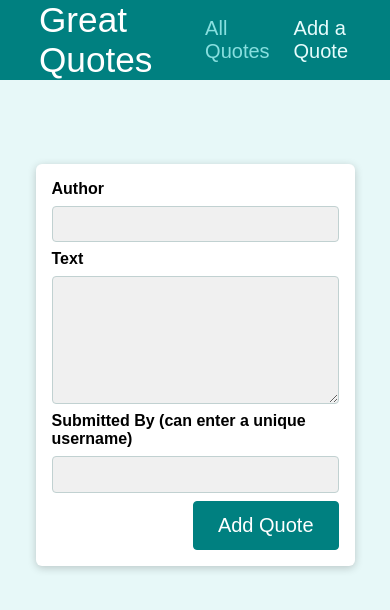
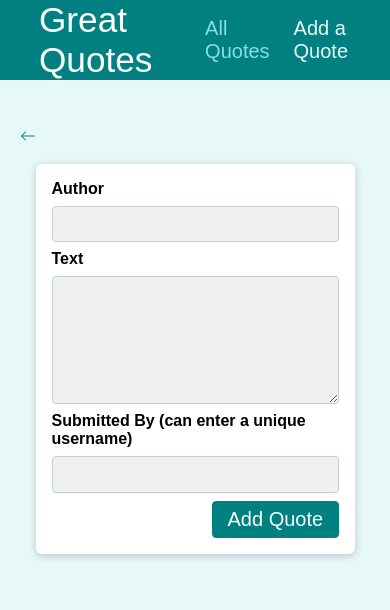
Before and after one commit to EmeraldSerpent57/GreatQuotes-app-reactRouter, a React (Create React App) app: page /new-quote in a window 390 px wide. Shown: the top 610 px of the page. Built offline with nearby package versions, Linux system fonts and the light colour scheme.

Commit message:
added media queries

```diff
--- a/src/components/comments/CommentItem.module.css
+++ b/src/components/comments/CommentItem.module.css
@@ -5,3 +5,10 @@
   padding-bottom: 0.5rem;
   border-bottom: 2px solid teal;;
 }
+
+@media screen and (max-width: 960px) {
+  .item {
+    font-size: 1rem;
+    padding-bottom: 0.2rem;
+  }
+}
--- a/src/components/quotes/HighlightedQuote.module.css
+++ b/src/components/quotes/HighlightedQuote.module.css
@@ -31,9 +31,8 @@
 
 .submitted figcaption {
   color: #080808;
-  font-size: 16px;
+  font-size: 1rem;
   text-align: left;
-  margin-left: -5px;
   display: inline-block;
   font-weight: 300;
 }
@@ -41,11 +40,52 @@
 .backbtn {
   color: teal;
   cursor: pointer;
-  position: relative;
-  left: -22rem;
+  margin-left: -10rem;
 }
 
 .backbtn:hover,
 .backbtn:active {
   color: black;
 }
+
+@media screen and (max-width: 1080px) {
+  .backbtn {
+    margin-left: -2rem;
+  }
+  .quote {
+    padding: 1rem;
+    max-width: 40rem;
+  }
+  .quote p {
+    font-size: 1.8rem;
+  }
+  .quote figcaption {
+    font-size: 1.1rem;
+  }
+  .submitted figcaption {
+    font-size: 0.8rem;
+  }
+}
+
+@media screen and (max-width: 960px) {
+  .backbtn {
+    margin-left: 0rem;
+  }
+  .quote {
+    padding: 1rem;
+    max-width: 30rem;
+  }
+  .quote p {
+    font-size: 1.8rem;
+  }
+  .quote figcaption {
+    font-size: 1.1rem;
+  }
+  .divider{
+    max-width: 89%;
+  }
+  .submitted figcaption {
+    font-size: 0.8rem;
+    margin-left: -1rem;
+  }
+}
--- a/src/components/quotes/QuoteForm.module.css
+++ b/src/components/quotes/QuoteForm.module.css
@@ -66,11 +66,22 @@
 .backbtn {
   color: teal;
   cursor: pointer;
-  position: relative;
-  left: -22rem;
+  margin-left: -10rem;
 }
 
 .backbtn:hover,
 .backbtn:active {
   color: black;
 }
+
+@media screen and (max-width: 1080px) {
+  .backbtn {
+    margin-left: -2rem;
+  }
+}
+
+@media screen and (max-width: 960px) {
+  .backbtn {
+    margin-left: 0rem;
+  }
+}
--- a/src/components/quotes/QuoteItem.module.css
+++ b/src/components/quotes/QuoteItem.module.css
@@ -35,3 +35,12 @@
   font-style: italic;
   color: #566d6d;
 }
+
+@media screen and (max-width: 1080px) {
+  .item blockquote {
+    font-size: 1.2rem;
+  }
+  .item figcaption {
+    font-size: 0.9rem;
+  }
+}
--- a/src/index.css
+++ b/src/index.css
@@ -54,3 +54,14 @@ body {
   background-color: teal;
   color: white;
 }
+
+@media screen and (max-width: 1080px) {
+
+}
+
+@media screen and (max-width: 960px) {
+  .btn {
+    padding: 0.40rem 0.9rem;
+    font-size: 14px;
+  }
+}
--- a/src/pages/HomePage.js
+++ b/src/pages/HomePage.js
@@ -13,7 +13,7 @@ const HomePage = () => {
             content="A website where you can view and add quotes that you love"
           />
         </Helmet>
-        <body>
+        <body className={classes.body}>
           <div className={classes.title}>
             <h1>Welcome to Great Quotes!</h1>
           </div>
--- a/src/pages/HomePage.module.css
+++ b/src/pages/HomePage.module.css
@@ -54,7 +54,6 @@
 }
 
 .webBtn {
-  position: relative;
   text-decoration: none;
   background-color: white;
   color: teal;
@@ -79,9 +78,9 @@
   padding: 0.75rem 1.5rem;
   border: 1px solid teal;
   cursor: pointer;
-  position: fixed;
-  top: 27rem;
-  right: 20rem;
+  position: relative;
+  top: 6rem;
+  right: 12rem;
 }
 
 .button1:hover,
@@ -98,9 +97,9 @@
   padding: 0.75rem 1.5rem;
   border: 1px solid teal;
   cursor: pointer;
-  position: fixed;
-  top: 45rem;
-  left: 20rem;
+  position: relative;
+  top: -30rem;
+  left: 40rem;
 }
 
 .button2:hover,
```
Also changed, not shown: src/components/layout/MainNavigation.module.css (line endings or trailing spaces).
